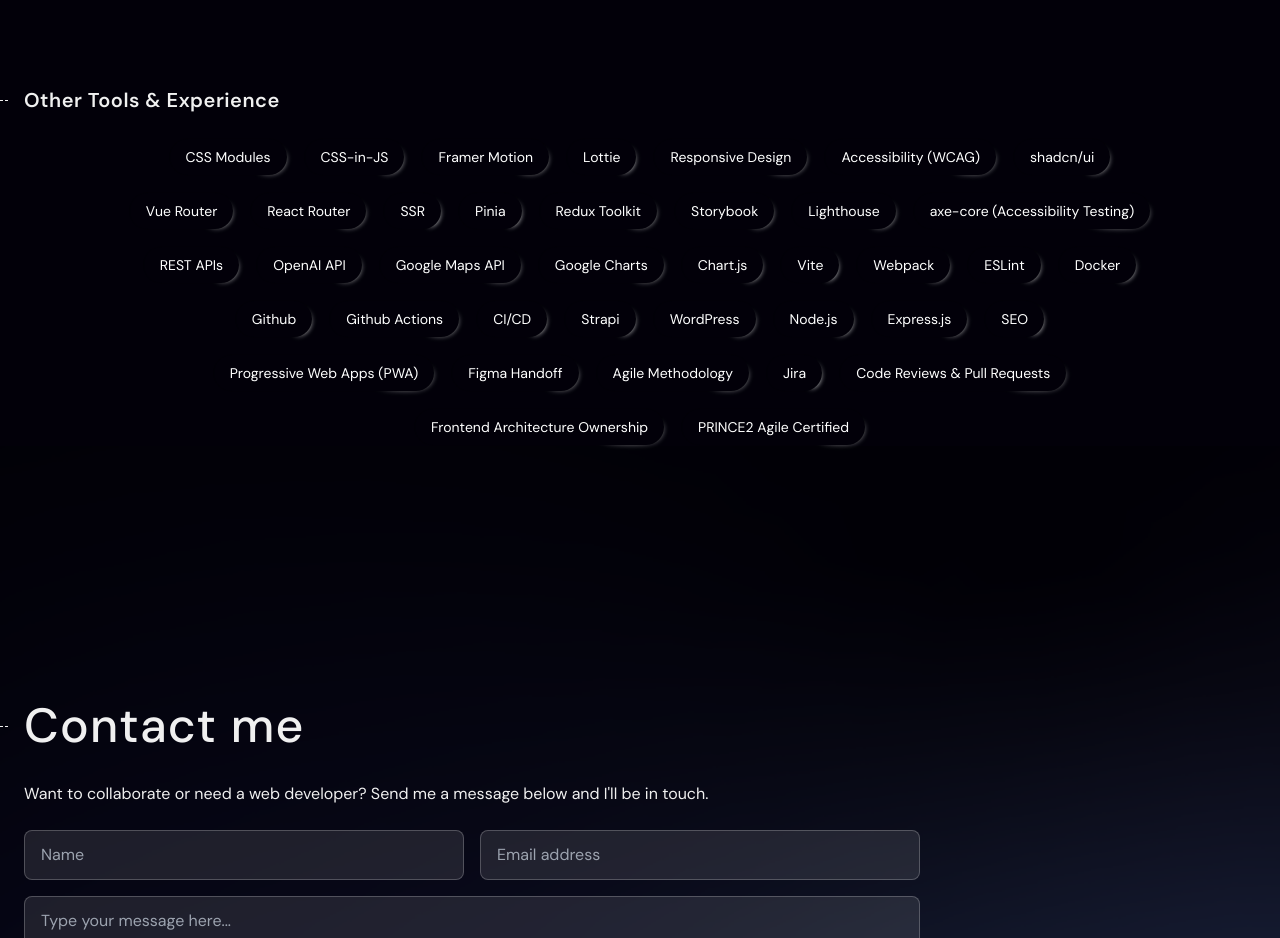
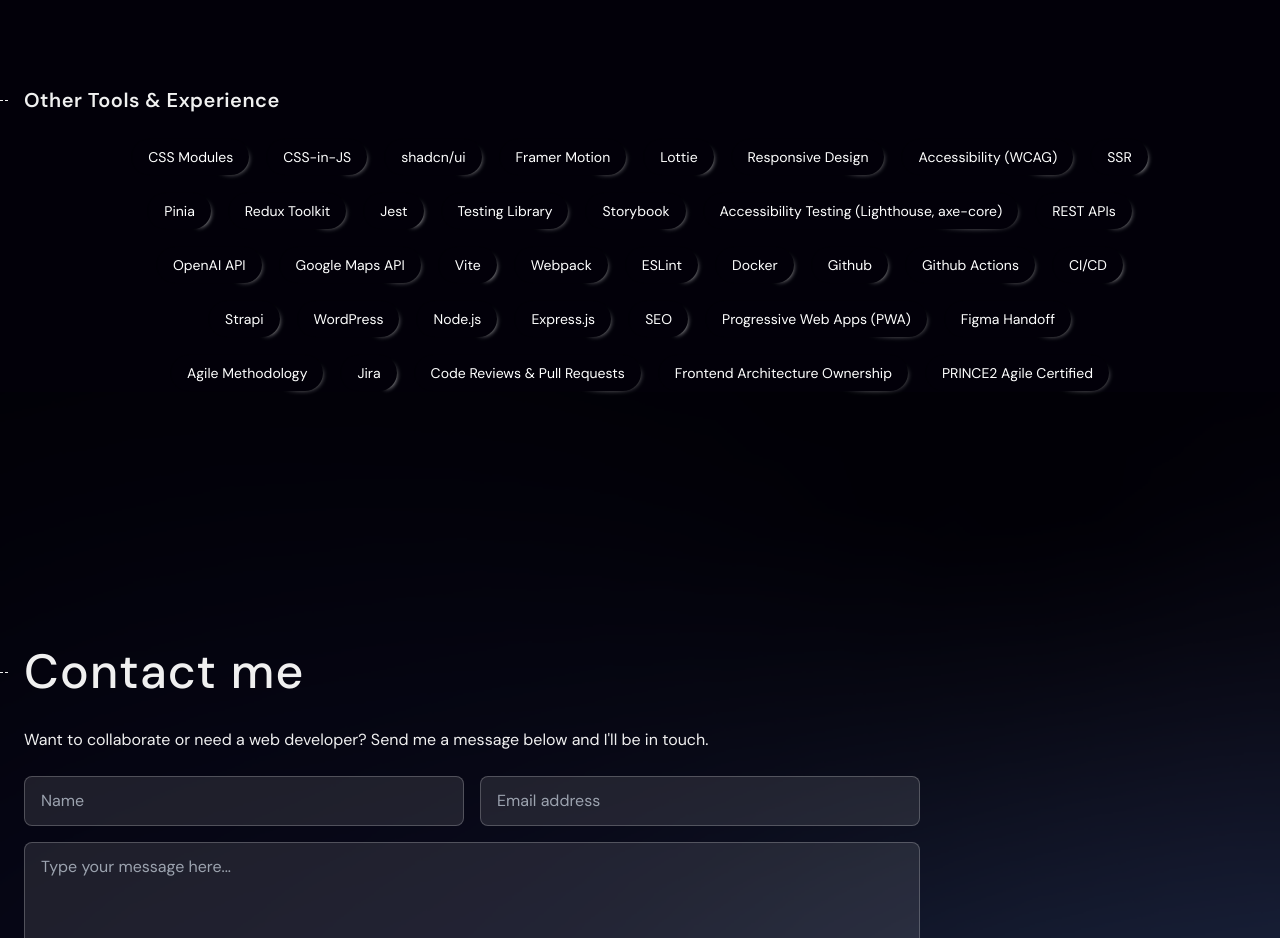
Before and after one commit to tomdolton/portfolio-2024, a Next.js app: page / in a window 1280 px wide. Shown: the part 4780-5718 px from the top of the page. Built offline with nearby package versions, Linux system fonts and the light colour scheme; no server answers.

Commit message:
Update additional tools list for refinement.

```diff
--- a/app/components/AdditionalTools.js
+++ b/app/components/AdditionalTools.js
@@ -5,16 +5,14 @@
     "Styling & Animation": [
       "CSS Modules",
       "CSS-in-JS",
+      "shadcn/ui",
       "Framer Motion",
       "Lottie",
       "Responsive Design",
       "Accessibility (WCAG)",
-      "shadcn/ui",
     ],
 
     "Routing & State Management": [
-      "Vue Router",
-      "React Router",
       "SSR",
       "Pinia",
       "Redux Toolkit",
@@ -22,19 +20,16 @@
 
     "Testing & Documentation": [
       // "Vitest",
-      // "Jest",
-      // "Testing Library",
+      "Jest",
+      "Testing Library",
       "Storybook",
-      "Lighthouse",
-      "axe-core (Accessibility Testing)",
+      "Accessibility Testing (Lighthouse, axe-core)",
     ],
 
     "API & Data": [
       "REST APIs",
       "OpenAI API",
       "Google Maps API",
-      "Google Charts",
-      "Chart.js",
     ],
 
     "Build Tools & Formatting": [
@@ -45,7 +40,6 @@
       "Github",
       "Github Actions",
       "CI/CD",
-
     ],
 
     "CMS & Platforms": ["Strapi", "WordPress"],
```
